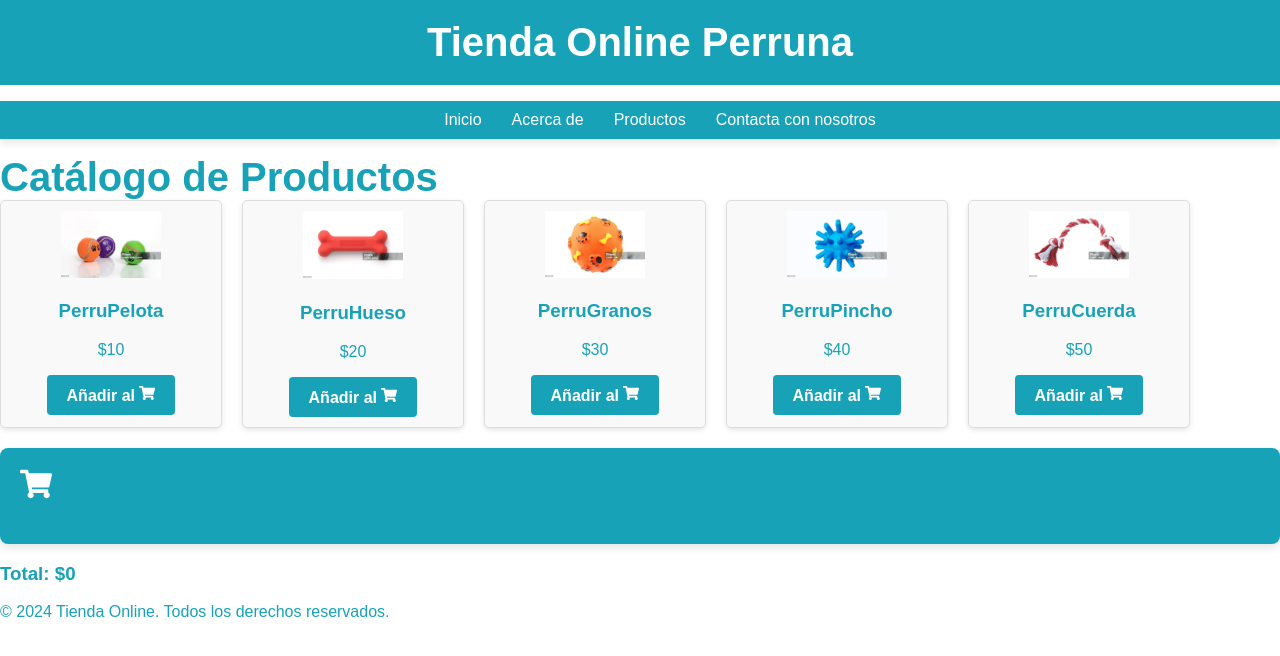
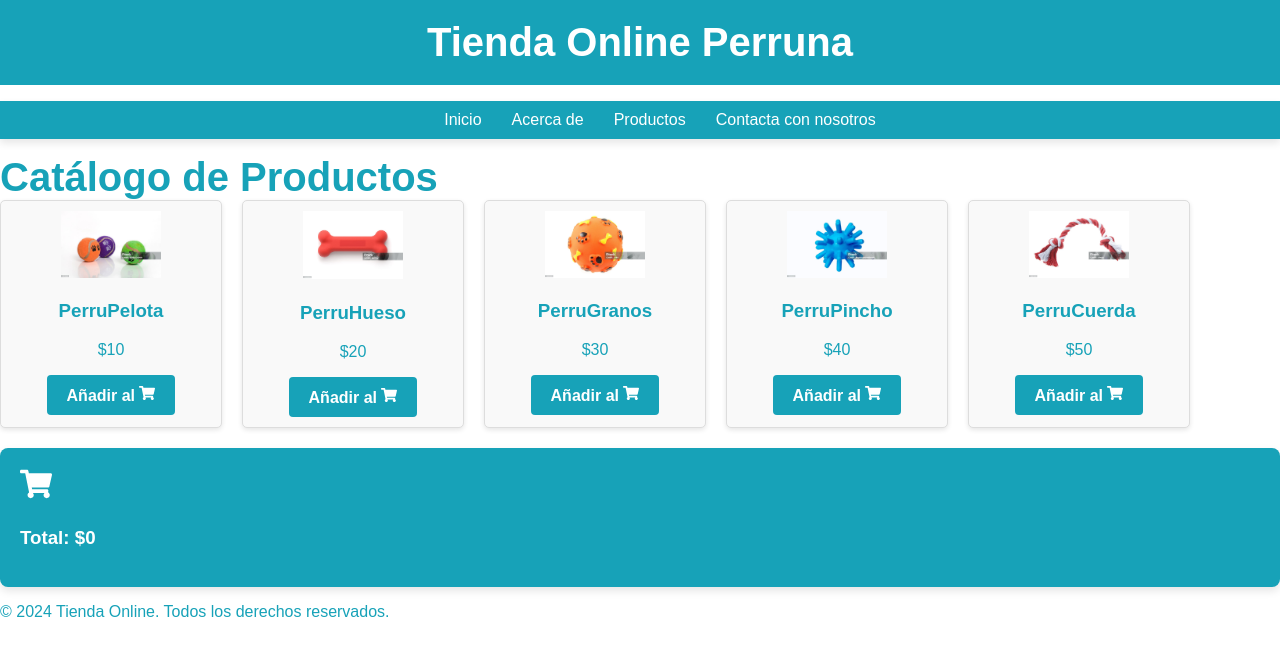
Before and after one commit to monicapenacho/REACT, a React (Create React App) app in the folder tienda/: page /products in a window 1280 px wide. Shown: the top 656 px of the page. Built offline with nearby package versions, Linux system fonts and the light colour scheme.

Commit message:
Botón Eliminar carrito e icono eliminar

```diff
--- a/tienda/src/pages/ProductList.js
+++ b/tienda/src/pages/ProductList.js
@@ -4,11 +4,11 @@ import Product from "../componentes/Product";
 import CalculateTotal from "../componentes/CalculateTotal";
 // fUENTE internet: Importa el icono de carrito de React Icons
 import { FaShoppingCart } from "react-icons/fa";
-
+import { FaTrashAlt } from "react-icons/fa";
 
 // Componente principal que maneja la lista de productos y el carrito
 export default function ProductList() {
-  const [cart, setCart] = useState([]);
+  const [cart, setCart] = useState([]);     // Inicializa el estado del carrito como un array vacío
 
   const products = [
     { id: 1, name: "PerruPelota", price: "$10", image: "/images/product1.jpg" },
@@ -18,11 +18,18 @@ export default function ProductList() {
     { id: 5, name: "PerruCuerda", price: "$50", image: "/images/product5.jpg" },
   ];
 
+    // Función para agregar un producto al carrito
   const handleAddToCart = (product) => {
     setCart([...cart, product]);
   };
 
-
+    // Función para eliminar un producto del carrito basado en su índice
+    // opción 1 Elimina basado en el índice del producto
+    // opción 2 eliminar un solo elemento basado en su índice en la lista del carrito.
+    const handleRemoveFromCart = (indexToRemove) => {
+      setCart(cart.filter((_, index) => index !== indexToRemove));
+      // Crea un nuevo array sin el producto que tiene el índice igual a `indexToRemove`
+    };
 
 
   return (
@@ -42,11 +49,17 @@ export default function ProductList() {
         </h2>
         <ul>
           {cart.map((item, index) => (
-            <li key={index}>{item.name} - {item.price}</li>
+            <li
+              key={index}>{item.name} - {item.price}
+              <button className="btn btn-danger" onClick={() => handleRemoveFromCart(index)}>
+                Eliminar <FaTrashAlt />
+              </button>
+            </li>
           ))}
         </ul>
+          <CalculateTotal cart={cart}/>
       </div>
-      <CalculateTotal cart={cart}/>
+
     </div>
   );
 }
```
Also changed, not shown: 2 other files (tests, documents, lock files or other folders).
